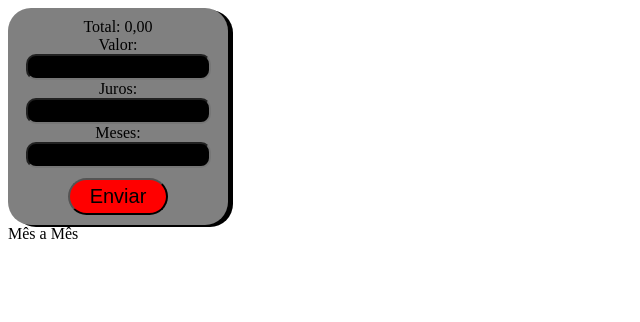
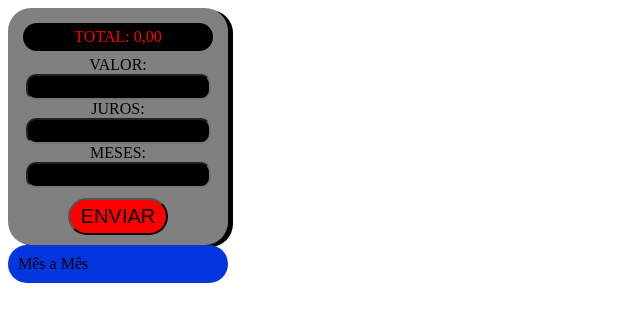
Before and after one commit to gabriel-takeji/primeiroh_3t, a plain HTML site: page index.html in a window 1280 px wide. Shown: the whole page, without its empty margins (0-640 px from the left). Drawn offline with Linux system fonts and the light colour scheme.

Commit message:
Update index.html

```diff
--- a/index.html
+++ b/index.html
@@ -1,4 +1,4 @@
-<!DOCTYPE html>
+      <!DOCTYPE html>
 <html lang="pt-br">
 <head>
     <meta charset="UTF-8">
@@ -7,19 +7,24 @@
     <title>Primeiro H</title>
     <script src="estudo.js"></script>
     <link rel="stylesheet" href="geral.css">
-
 </head>
 <body>
-    <div class="calculadora">
-<span id="resultado">Total: 0,00</span><br>
-        Valor: <input id="val" type="text"><br>
-        Juros: <input id="ju" type="text"><br>
-        Meses: <input id="mes" type="text"><br>
-        <button id="btnCalc" onclick="total()">Enviar</button>
-    </div>
-    <div>
-        <span id="meses">Mês a Mês</span>
-    </div>
+   <div class="calculadora">
+
+   <div class="spResul">
+    <span id="resultado">TOTAL: 0,00</span><br>
+  </div>
+
+    VALOR: <input id="val" type="text"><br>
+    JUROS: <input id="ju" type="text"><br>
+    MESES: <input id="mes" type="text"><br>
+    <button id="btnCalc" onclick="total()">ENVIAR</button>
+</div>
+
+<div class="listamensal">
+    <span id="meses">Mês a Mês</span>
+</div>
+
 
 </body>
 </html>
```
